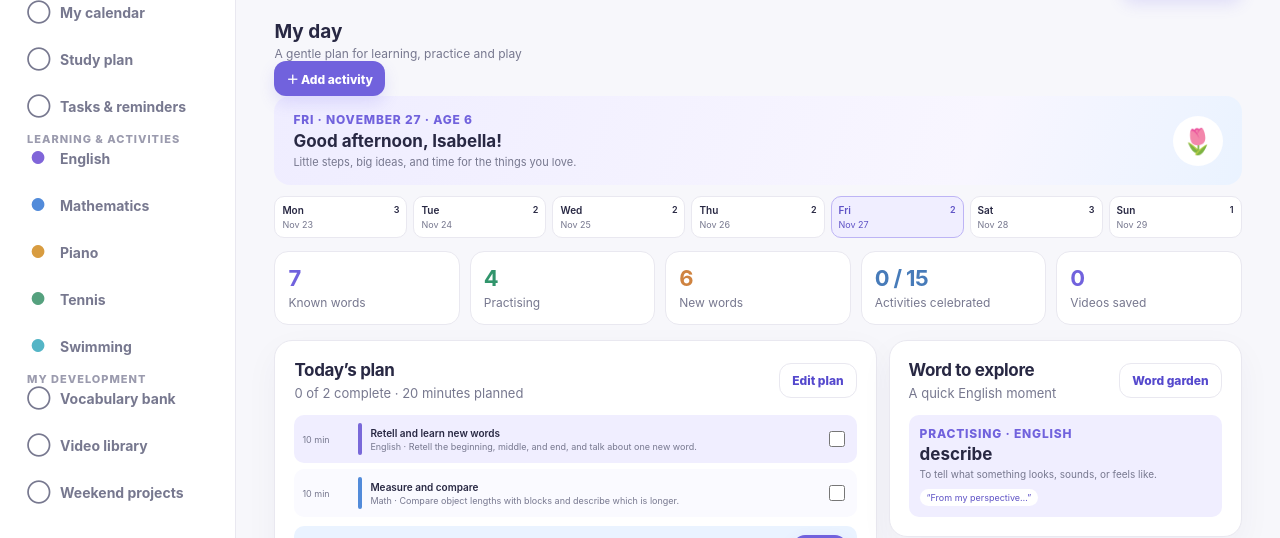
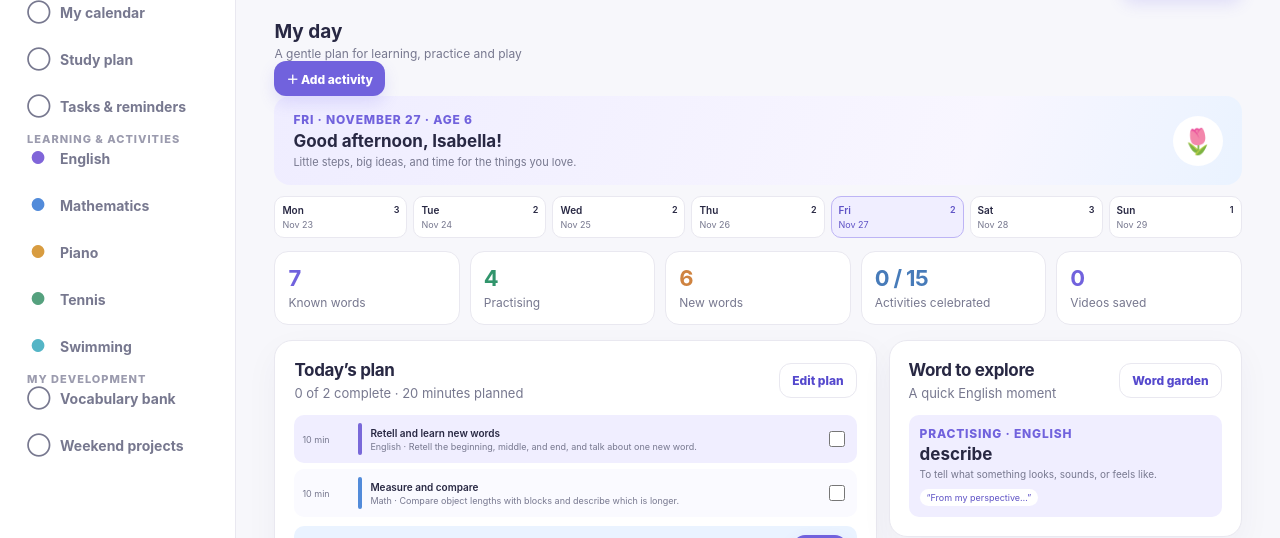
Before and after one commit to Chimbo2026/isabellas-learning-studio, a plain HTML site: page dist/index.html in a window 1280 px wide. Shown: the part 187-725 px from the top of the page. Drawn offline with Linux system fonts and the light colour scheme.

Commit message:
Remove duplicate video library navigation

```diff
--- a/dist/index.html
+++ b/dist/index.html
@@ -111,7 +111,7 @@
 <button class="journey-nav-subject" data-journey-subject="Swimming"><span class="nav-icon" style="color:#54b5c6">●</span><span class="nav-text">Swimming</span></button>
 <div class="side-kicker">My development</div>
 <button data-view="words"><span class="nav-icon">◯</span><span class="nav-text">Vocabulary bank</span></button>
-<button data-view="videos"><span class="nav-icon">◯</span><span class="nav-text">Video library</span></button>
+
 <button data-view="videos"><span class="nav-icon">◯</span><span class="nav-text">Weekend projects</span></button>
 
 </nav><div class="parent-tip"><div class="spark">🌱</div><strong>Little steps count</strong><p>Short, happy practice is plenty for a growing learner.</p></div></aside>
```
Also changed, not shown: index.html (+1 -1 lines).
